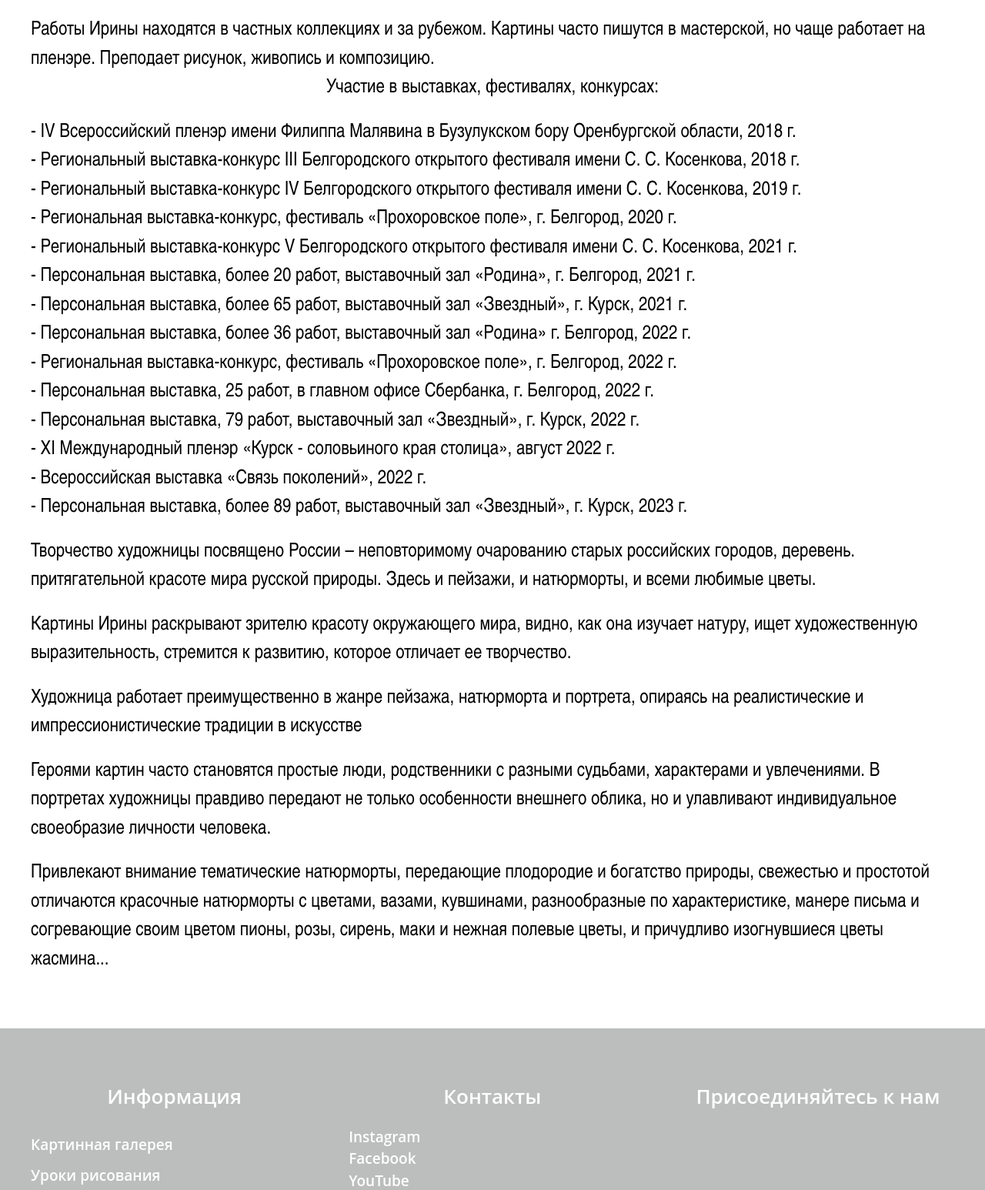
After one commit to GordienkoM/artist, a Symfony app: template templates/main/artist.html.twig in a window 1280 px wide. The commit adds this page. Shown: the part 694-2240 px from the top of the page at 77% size. Run offline with Twig, Linux system fonts and the light colour scheme; the template is opened without the code that fills it, so the values that code supplies are empty; some libraries are stand-ins or nearby versions; some web fonts are replaced.

Commit message:
add about artist page

```diff
--- /dev/null
+++ b/templates/main/artist.html.twig
@@ -0,0 +1,66 @@
+{% extends 'base.html.twig' %}
+
+{% block title %}
+	{% trans %}О хужожнике{% endtrans %}
+{% endblock %}
+
+{% block artistActive %}id="page-active"{% endblock %}
+
+{% block body %}
+
+	{# {{ dump(artistText.name)}}  #}
+	<div id="about_artist" class="uk-container uk-container-large">
+		<h1 class="uk-text-center">
+			{% trans %}О художнике{% endtrans %}
+		</h1>
+		<div class="uk-panel">
+			<img id="artist_image" class="image-bord  uk-align-left uk-margin-remove-adjacent" src="{{ asset('assets/img/about_artist.jpg') }}"  alt="Художница">
+			<p class="artist-name">{% trans %}Ирина Владимировна Козлова-Кузнецова{% endtrans %}</p>
+			<p>{% trans %}Родилась в 1974 г. в России, городе Северодвинске Архангельской области. Переехала в Воронеж в 2003 году.{% endtrans %}</p>
+			<p>{% trans %}В 1992 году закончила педагогический колледж в Северодвинске по специальности учитель рисования и учитель начальных классов.{% endtrans %}</p>
+			<p>{% trans %}В 2012 году закончила Воронежское художественное училище по специальности «Живопись, художник-живописец», педагог — Лавров Александр Николаевич. Далее обучалась
+частным образом в мастерских заслуженных художников.{% endtrans %}</p>
+			<p>{% trans %}Работы Ирины находятся в частных коллекциях и за рубежом. Картины часто пишутся в мастерской, но чаще работает на пленэре.
+Преподает рисунок, живопись и композицию.{% endtrans %}</p>
+		</div>
+
+		<div class="uk-margin-bottom">
+			<p class="uk-text-center">{% trans %}Участие в выставках, фестивалях, конкурсах:{% endtrans %}</p>
+			{# <div>
+				{% if (app.request.locale == 'en') and (artistText.textEn is not empty) %}
+					{{artistText.textEn}}
+				{% else %}
+					{{artistText.text}}
+				{% endif %}
+			</div>	 #}
+			- IV Всероссийский пленэр имени Филиппа Малявина в Бузулукском бору Оренбургской области, 2018 г.</br>
+			- Региональный выставка-конкурс III Белгородского открытого фестиваля имени С. С. Косенкова, 2018 г.</br>
+			- Региональный выставка-конкурс IV Белгородского открытого фестиваля имени С. С. Косенкова, 2019 г.</br>
+			- Региональная выставка-конкурс, фестиваль «Прохоровское поле», г. Белгород, 2020 г.</br>
+			- Региональный выставка-конкурс V Белгородского открытого фестиваля имени С. С. Косенкова, 2021 г.</br>
+			- Персональная выставка, более 20 работ, выставочный зал «Родина», г. Белгород, 2021 г.</br>
+			- Персональная выставка, более 65 работ, выставочный зал «Звездный», г. Курск, 2021 г.</br>
+			- Персональная выставка, более 36 работ, выставочный зал «Родина» г. Белгород, 2022 г.</br>
+			- Региональная выставка-конкурс, фестиваль «Прохоровское поле», г. Белгород, 2022 г.</br>
+			- Персональная выставка, 25 работ, в главном офисе Сбербанка, г. Белгород, 2022 г.</br>
+			- Персональная выставка, 79 работ, выставочный зал «Звездный», г. Курск, 2022 г.</br>
+			- XI Международный пленэр «Курск - соловьиного края столица», август 2022 г.</br>
+			- Всероссийская выставка «Связь поколений», 2022 г.</br>
+			- Персональная выставка, более 89 работ, выставочный зал «Звездный», г. Курск, 2023 г.</br>
+		</div>
+		<div>
+			<p>{% trans %}Творчество художницы посвящено России – неповторимому очарованию старых российских городов, деревень. притягательной красоте мира
+русской природы. Здесь и пейзажи, и натюрморты, и всеми любимые цветы.{% endtrans %}</p>
+			<p>{% trans %}Картины Ирины раскрывают зрителю красоту окружающего мира, видно, как она изучает натуру, ищет художественную выразительность,
+стремится к развитию, которое отличает ее творчество.{% endtrans %}</p>
+			<p>{% trans %}Художница работает преимущественно в жанре пейзажа, натюрморта и портрета, опираясь на реалистические и импрессионистические традиции в искусстве{% endtrans %}</p>
+			<p>{% trans %}Героями картин часто становятся простые люди, родственники с разными судьбами, характерами и увлечениями. В портретах художницы
+правдиво передают не только особенности внешнего облика, но и улавливают индивидуальное своеобразие личности человека.{% endtrans %}</p>
+			<p>{% trans %}Привлекают внимание тематические натюрморты, передающие плодородие и богатство природы, свежестью и простотой отличаются красочные натюрморты с цветами, вазами, кувшинами, разнообразные по характеристике, манере письма и согревающие своим цветом пионы,
+розы, сирень, маки и нежная полевые цветы, и причудливо изогнувшиеся цветы жасмина...{% endtrans %}</p>
+
+		</div>
+	</div>
+
+
+{% endblock %}
--- a/templates/partials/footer.html.twig
+++ b/templates/partials/footer.html.twig
@@ -13,7 +13,7 @@
                     <a href="{{ path('home') }}">{% trans %}События{% endtrans %}</a>
                 </div>
                 <div>
-                    <a href="{{ path('home') }}">{% trans %}О художнике{% endtrans %}</a>
+                    <a href="{{ path('about_artist') }}">{% trans %}О художнике{% endtrans %}</a>
                 </div>
                 <div>
                     <a href="{{ path('home') }}">{% trans %}Связаться с художником{% endtrans %}</a>
--- a/templates/partials/menu.html.twig
+++ b/templates/partials/menu.html.twig
@@ -28,7 +28,7 @@
             </li>
             <li class="uk-navbar-item">
                 <a {% block artistActive %}{% endblock %}
-                href="{{ path('home') }}">{% trans %}О художнике
+                href="{{ path('about_artist') }}">{% trans %}О художнике
                     {% endtrans %}</a>
             </li>
 
```
Also changed, not shown: src/Controller/MainController.php (+12 -0 lines).
